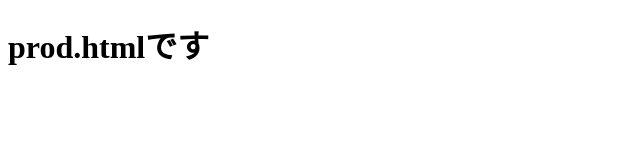
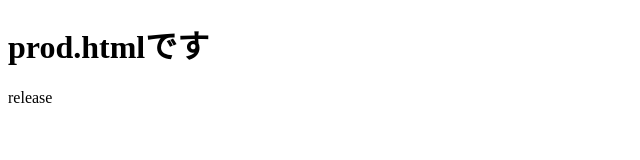
Before and after one commit to sih4/vercel-github-actions, a website: page prod.html in a window 1280 px wide. Shown: the full height of the page, 0-640 px from the left. Drawn offline with Linux system fonts and the light colour scheme.

Commit message:
release用

```diff
--- a/prod.html
+++ b/prod.html
@@ -11,6 +11,7 @@
 
 <body>
   <h1>prod.htmlです</h1>
+  <p>release</p>
   <!-- <p class="block">prod.htmlです</p> -->
 </body>
 
```
